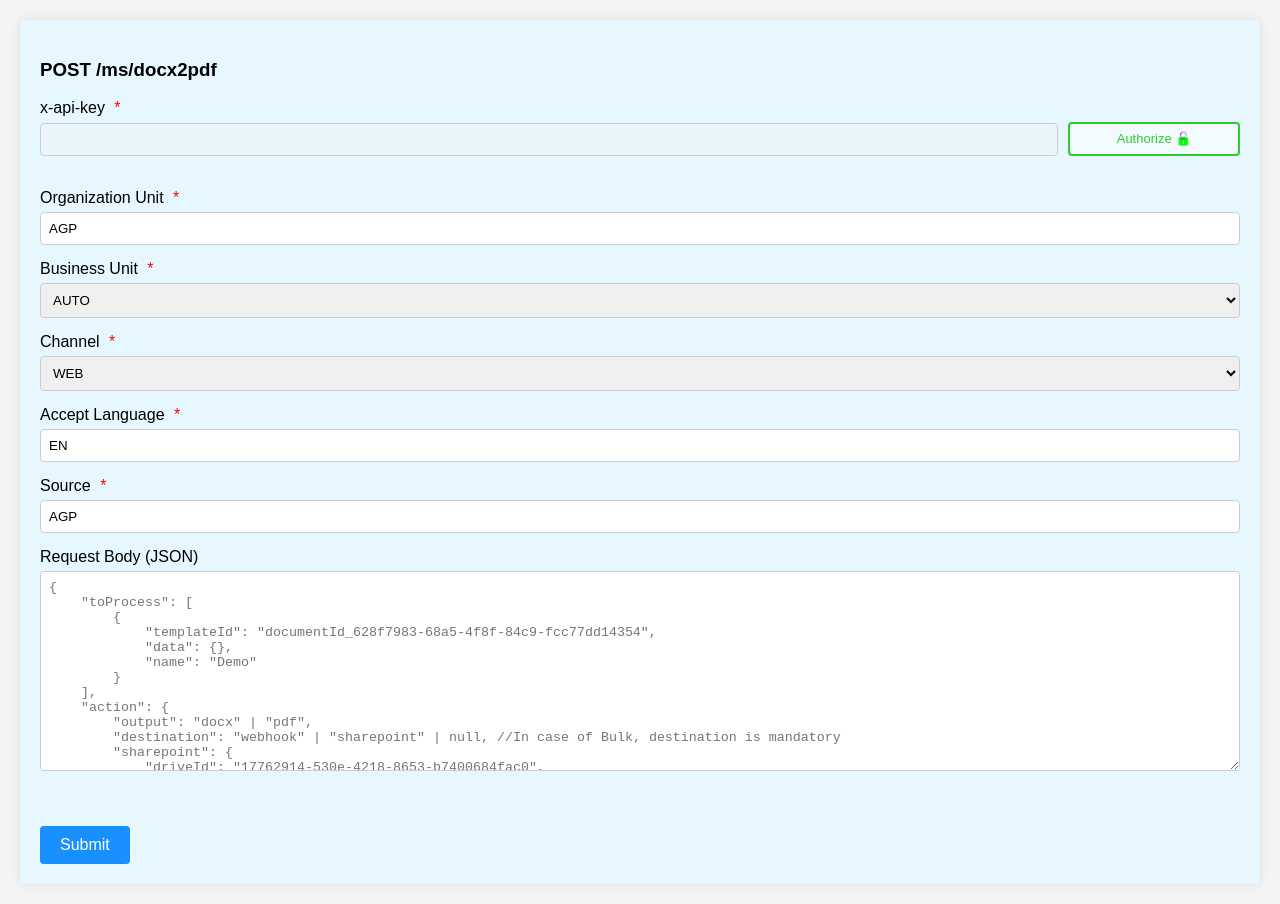
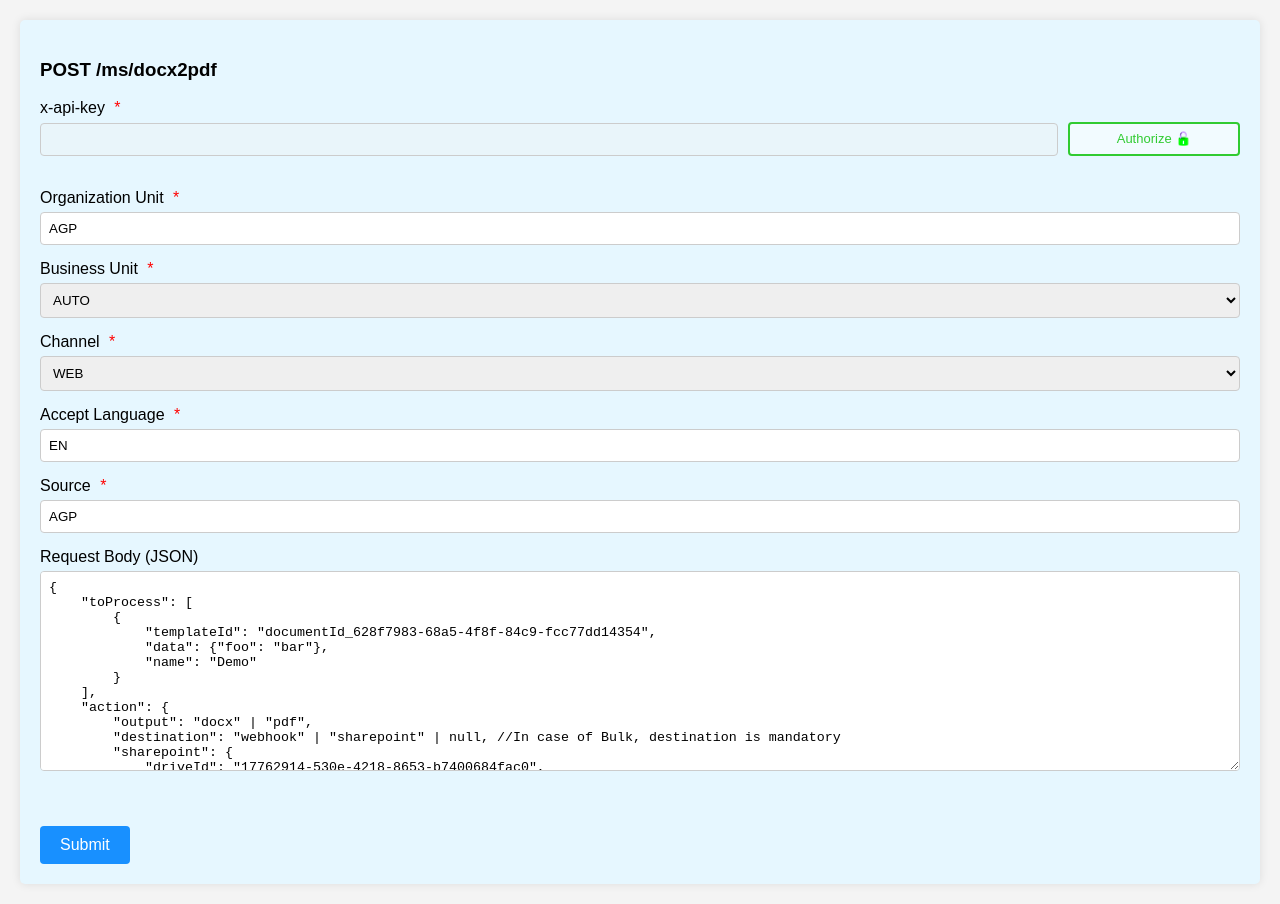
Before and after one commit to rdev06/docx2pdf, a website: page ui/index.html in a window 1280 px wide. Drawn offline with Linux system fonts and the light colour scheme.

Commit message:
formplaceholder to value

```diff
--- a/ui/index.html
+++ b/ui/index.html
@@ -156,11 +156,11 @@
     </div>
 
     <script>
-        const placeholder = `{
+        const sampleData = `{
     "toProcess": [
         {
             "templateId": "documentId_628f7983-68a5-4f8f-84c9-fcc77dd14354",
-            "data": {},
+            "data": {"foo": "bar"},
             "name": "Demo"
         }
     ],
@@ -213,7 +213,13 @@
 }`;
 
 
-        document.getElementById("json-body").setAttribute("placeholder",placeholder)
+        const formBody = document.getElementById("json-body")
+        formBody.value = sampleData;
+        // formBody.setAttribute("placeholder", sampleData);
+        // formBody.addEventListener('click', () => {
+        //     formBody.value = sampleData;
+        // })
+
         document.getElementById('authorize-button').addEventListener('click', function () {
             const apiKeyField = document.getElementById('x-api-key');
             const closeButton = document.getElementById('close-button');
```
